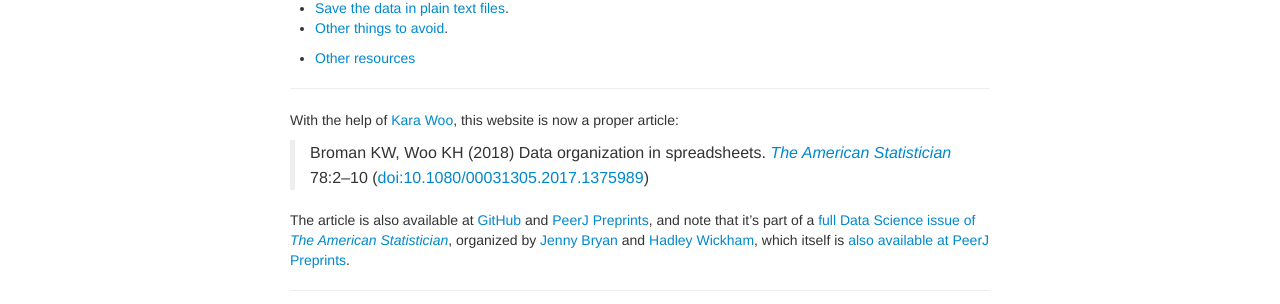
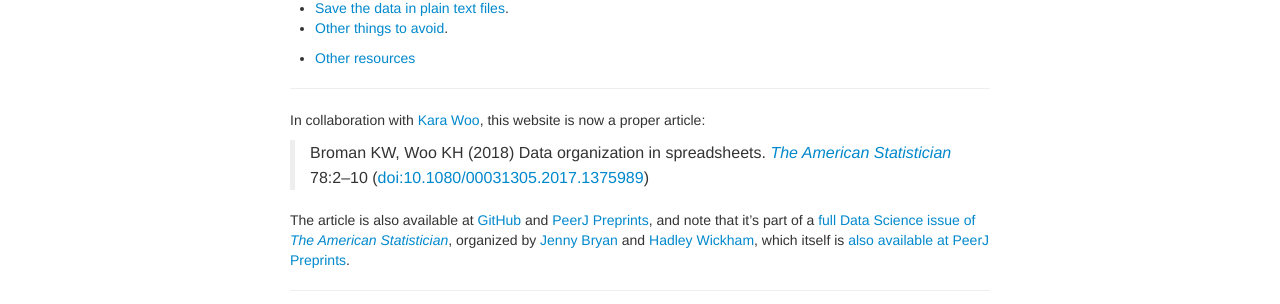
Before and after one commit to kbroman/dataorg, a Jekyll site: the page built from index.md, in a window 1280 px wide. Shown: the part 765-1069 px from the top of the page. Built offline with Jekyll 4.4.1, drawn with Linux system fonts in a browser that asks for light colours.

Commit message:
Help -> collaboration

```diff
--- a/index.md
+++ b/index.md
@@ -55,7 +55,7 @@ easier.
 
 ---
 
-With the help of [Kara Woo](https://karawoo.com), this website is now
+In collaboration with [Kara Woo](https://karawoo.com), this website is now
 a proper article:
 
 > Broman KW, Woo KH (2018) Data organization in spreadsheets.
```
